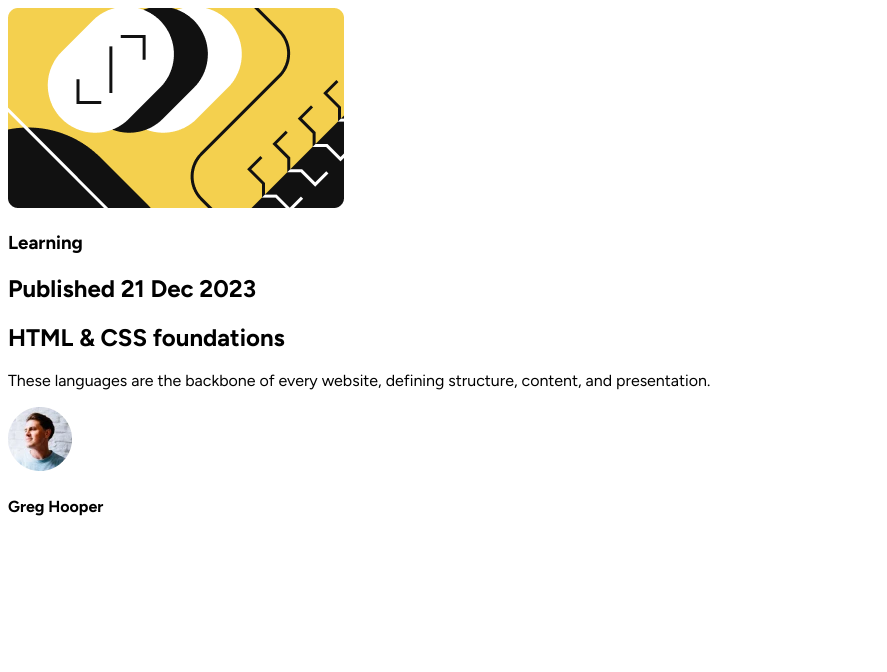
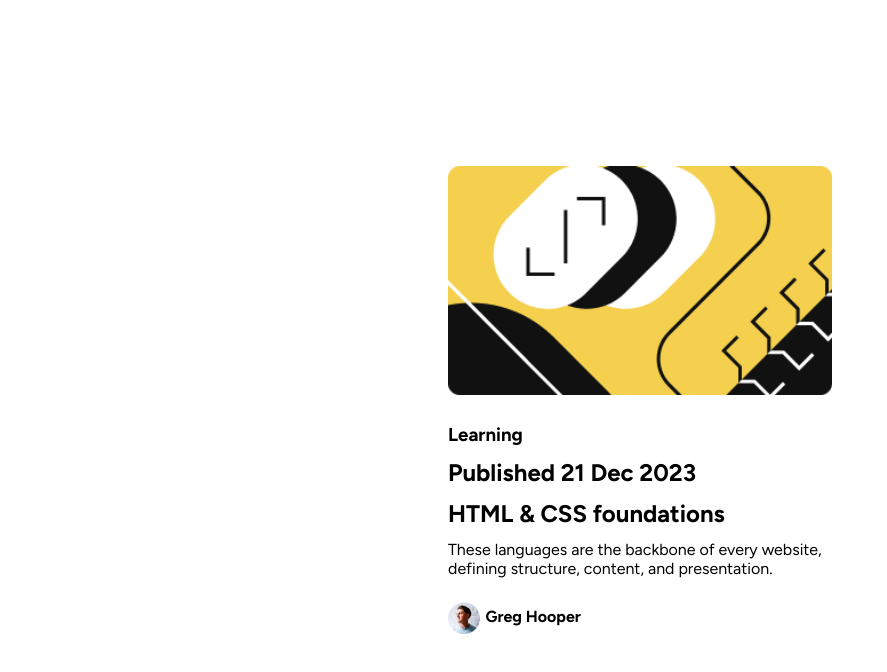
Before and after one commit to AMfazri/frontend-blog-preview-card, a React (Vite) app: page / in a window 1280 px wide. Shown: the top 672 px of the page, without its empty margins (0-887 px from the left). Built offline with nearby package versions, Linux system fonts and the light colour scheme.

Commit message:
feat: built main layout structure

```diff
--- a/src/App.css
+++ b/src/App.css
@@ -1,5 +1,55 @@
 @import url('https://fonts.googleapis.com/css2?family=Figtree:ital,wght@0,300..900;1,300..900&display=swap');
+
+*{
+  padding: 0;
+  margin: 0;
+}
 
 .container{
   font-family: "Figtree", sans-serif;
+  width: 100%;
+  height: 100vh;
+  display: flex;
+  justify-content: center;
+  align-items: center;
 }
+
+.card{
+  padding: 24px;
+  width: 384px;
+}
+
+.article-image{
+  width: 100% ;
+  padding-bottom: 24px;
+}
+
+.label{
+padding-bottom: 12px;
+}
+
+.pub-date{
+padding-bottom: 12px;
+}
+
+.heading{
+padding-bottom: 12px;
+}
+
+.explains{
+padding-bottom: 24px;
+}
+
+.profil{
+display: flex;
+}
+
+.profil-photo{
+  width: 32px;
+  height: 32px;
+}
+
+.name{
+  display: inline;
+  padding: 5.5px 5.5px 5.5px 5.5px;
+}
--- a/src/article.jsx
+++ b/src/article.jsx
@@ -5,14 +5,17 @@ import imageavatar from './assets/images/image-avatar.webp'
 function Article() {
     return(<>
     <article className='card'>
-        <img src={blogimage} alt="article image" />
+        <img className='article-image' src={blogimage} alt="article image" />
         <h3 className='label'>Learning</h3>
         <h2 className='pub-date'>Published 21 Dec 2023</h2>
         <h1 className='heading'>HTML & CSS foundations</h1>
         <p className='explains'>
         These languages are the backbone of every website, defining structure, content, and presentation.</p>
-        <img src={imageavatar} alt="profil photo" />
-        <h4 className='name'>Greg Hooper</h4>
+        <div className='profil'>
+            <img className='profil-photo' src={imageavatar} alt="profil photo" />
+            <h4 className='name'>Greg Hooper</h4>
+        </div>
+
       </article>
     </>)
 }
```
